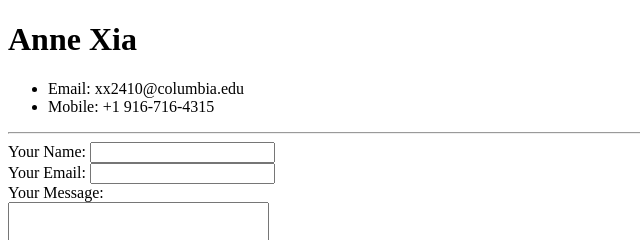
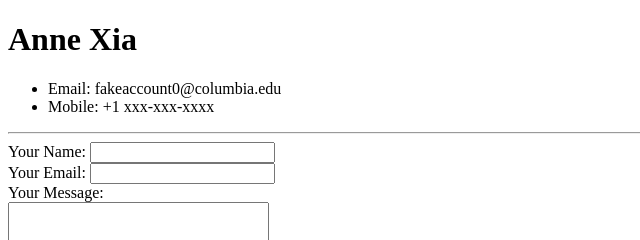
Before and after one commit to annemariexia/rand, a plain HTML site: page contacts.html in a window 1280 px wide. Shown: the top 240 px of the page, 0-640 px from the left. Drawn offline with Linux system fonts and the light colour scheme.

Commit message:
Update contacts.html

```diff
--- a/contacts.html
+++ b/contacts.html
@@ -10,8 +10,8 @@
 
 
     <ul>
-        <li>Email: xx2410@columbia.edu</li>
-        <li>Mobile: +1 916-716-4315</li>
+        <li>Email: fakeaccount0@columbia.edu</li>
+        <li>Mobile: +1 xxx-xxx-xxxx</li>
     </ul>
 
     <hr>
```
